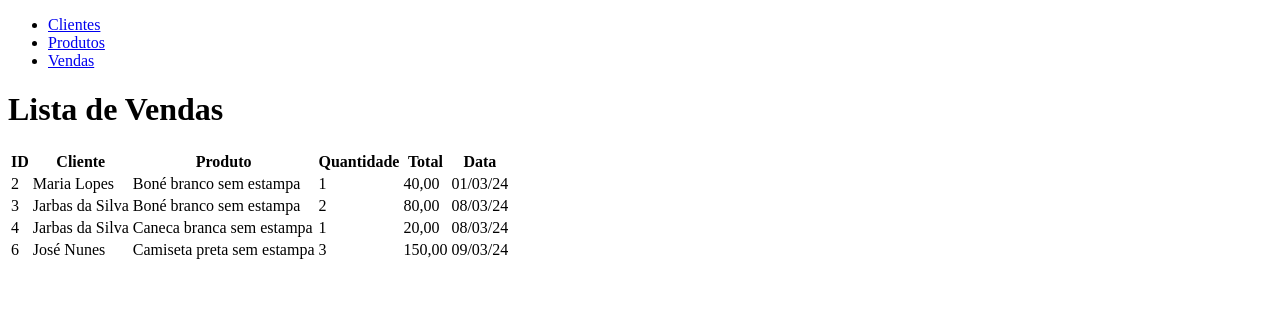
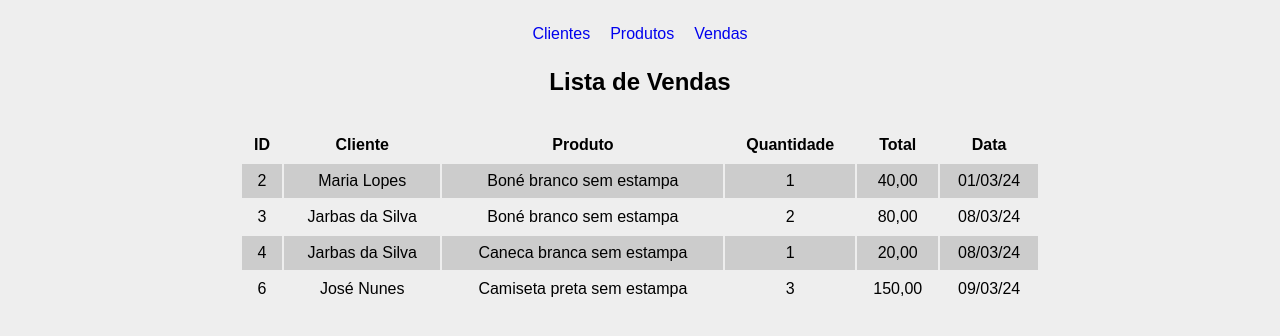
Before and after one commit to SusananRibeiro/pela-internet-html-php, a PHP site: page /lista_vendas.html in a window 1280 px wide. Shown: the top 336 px of the page. Run offline with PHP 8.4, Linux system fonts and the light colour scheme.

Commit message:
Atualizando a branch main

```diff
--- a/config.css
+++ b/config.css
@@ -1,30 +1,36 @@
 * {
     margin: 0;
     padding: 0;
+    vertical-align: baseline;
+    list-style: none;
+    border: 0;
     font-family: Arial, Helvetica, sans-serif;
-    background-color: #eee;
+    background: #eee;
 }
 
 .menu {
     display: flex;
     justify-content: center;
-    margin: 30px;
+    margin-top: 15px;
+    margin-bottom: 15px;
 }
 
 li {
-    list-style: none;
-    padding-left: 20px;
+    padding: 10px;
+}
 
+a {
+    text-decoration: none;
 }
 
 a:hover {
-    text-decoration: none;
-
+    background: #ccc;
 }
 
 h1 {
     text-align: center;
-    margin-bottom: 20px;
+    margin-bottom: 30px;
+    font-size: 24px;
 }
 
 .container-table {
@@ -36,3 +42,13 @@ table {
     width: 800px;
     text-align: center;
 }
+
+td, th {
+    padding: 8px;
+    font-size: 16px;
+
+}
+
+.cor-diferente td {
+    background-color: #ccc;
+}
--- a/lista_clientes.html
+++ b/lista_clientes.html
@@ -29,7 +29,7 @@
                     </tr>
                 </thead>
                 <tbody>
-                    <tr>
+                    <tr class="cor-diferente">
                         <td>1</td>
                         <td>José Nunes</td>
                         <td>(48) 99999-9999</td>
@@ -41,7 +41,7 @@
                         <td>(48) 98888-8888</td>
                         <td>88811-111</td>
                     </tr>
-                    <tr>
+                    <tr class="cor-diferente">
                         <td>4</td>
                         <td>Jarbas da Silva</td>
                         <td>(48) 97777-7777</td>
@@ -51,6 +51,5 @@
             </table>
         </div>
     </main>
-
 </body>
 </html>
--- a/lista_vendas.html
+++ b/lista_vendas.html
@@ -6,10 +6,11 @@
     <meta name="viewport" content="width=device-width, initial-scale=1.0">
     <link rel="icon" type="image/x-icon" href="src/assest/images/venda.ico">
     <title>Lista de Vendas</title>
+    <link rel="stylesheet" href="config.css">
 </head>
 <body>
     <nav>
-        <ul>
+        <ul class="menu">
             <li><a href="lista_clientes.html" title="Lista de Clientes">Clientes</a></li>
             <li><a href="lista_produtos.html" title="Lista de Produtos">Produtos</a></li>
             <li><a href="lista_vendas.html" title="Lista de Vendas">Vendas</a></li>
@@ -17,6 +18,7 @@
     </nav>
     <main>
         <h1>Lista de Vendas</h1>
+        <div class="container-table">
             <table>
                 <thead>
                     <tr>
@@ -29,7 +31,7 @@
                     </tr>
                 </thead>
                 <tbody>
-                <tr>
+                    <tr class="cor-diferente">
                         <td>2</td>
                         <td>Maria Lopes</td>
                         <td>Boné branco sem estampa</td>
@@ -45,7 +47,7 @@
                         <td>80,00</td>
                         <td>08/03/24</td>
                     </tr>
-                <tr>
+                    <tr class="cor-diferente">
                         <td>4</td>
                         <td>Jarbas da Silva</td>
                         <td>Caneca branca sem estampa</td>
@@ -62,11 +64,9 @@
                         <td>09/03/24</td>
                     </tr>
                 </tbody>
-
             </table>
-
+        </div>
     </main>
-
 
 </body>
 </html>
```
Also changed, not shown: lista_produtos.html (+6 -3 lines). Lines whose indentation alone changed are shown as unchanged.
